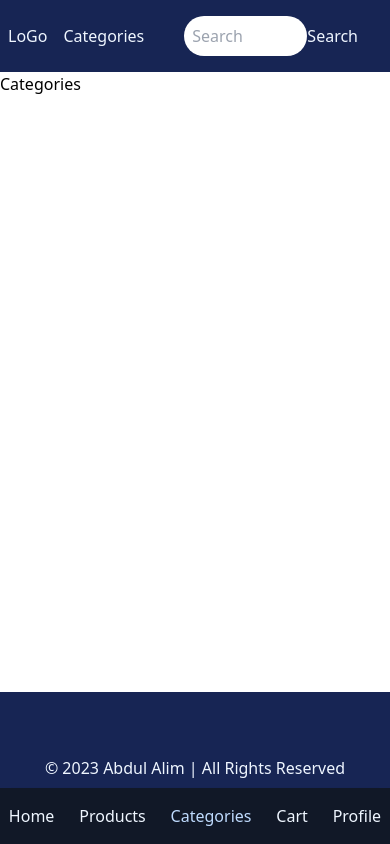
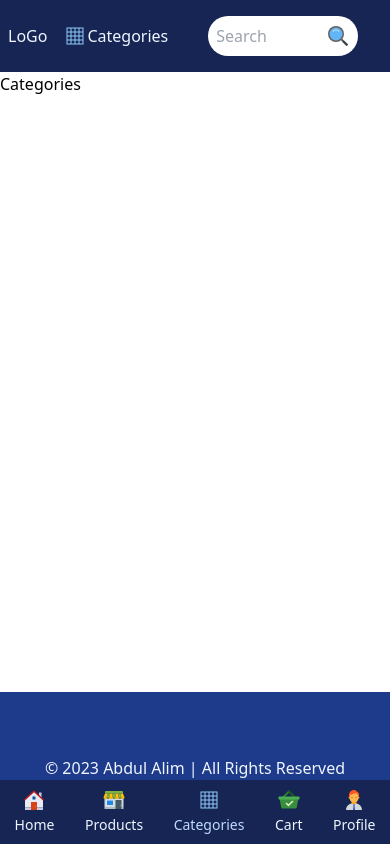
Before and after one commit to DevAbdulAlim/oxyport-next, a Next.js app: page /categories in a window 390 px wide. Built offline with nearby package versions, Linux system fonts and the light colour scheme.

Commit message:
update bottom navbar

```diff
--- a/app/(site)/components/Cart.tsx
+++ b/app/(site)/components/Cart.tsx
@@ -1,6 +1,7 @@
 "use client";
 
 import { useState } from "react";
+import { FcPaid } from "react-icons/fc";
 
 export default function Cart() {
   const [menuOpen, setMenuOpen] = useState(false);
@@ -26,7 +27,12 @@ export default function Cart() {
         </ul>
       </div>
 
-      <button onClick={toggleMenu}>Cart</button>
+      <button onClick={toggleMenu} className="flex mr-2">
+        <span className="text-2xl mr-1">
+          <FcPaid />
+        </span>
+        Cart
+      </button>
     </div>
   );
 }
--- a/app/(site)/components/CategoryDropdown.tsx
+++ b/app/(site)/components/CategoryDropdown.tsx
@@ -1,6 +1,7 @@
 "use client";
 
 import { useState } from "react";
+import { FcGrid } from "react-icons/fc";
 
 const categories = [
   "Category 1",
@@ -25,12 +26,15 @@ export default function CategoryDropdown() {
         <button
           type="button"
           id="options-menu"
-          className="hover:bg-blue-900 p-2 rounded-full focus:bg-blue-800"
+          className="hover:bg-blue-900 p-2 flex rounded-full focus:bg-blue-800"
           onClick={toggleDropdown}
           aria-haspopup="listbox"
           aria-expanded={isOpen}
         >
-          Categories
+          <span className="text-2xl">
+            <FcGrid />
+          </span>
+          <span>Categories</span>
         </button>
       </div>
 
--- a/app/(site)/components/MainNav.tsx
+++ b/app/(site)/components/MainNav.tsx
@@ -3,6 +3,7 @@ import Link from "next/link";
 import { usePathname } from "next/navigation";
 import Cart from "./Cart";
 import CategoryDropdown from "./CategoryDropdown";
+import { FcSearch } from "react-icons/fc";
 
 export default function MainNav() {
   const pathname = usePathname();
@@ -14,14 +15,19 @@ export default function MainNav() {
 
       <CategoryDropdown />
 
-      <form action="" className="grow mx-8 flex">
+      <form action="" className="relative grow mx-8 flex">
         <input
-          className="h-full w-full rounded-full p-2"
+          className="h-full w-full focus:text-blue-950  rounded-full p-2 focus:outline-none focus:ring focus:ring-blue-800"
           type="text"
           name="search"
           placeholder="Search"
         />
-        <button type="submit">Search</button>
+        <button
+          className="absolute  right-2 text-black top-2 text-2xl"
+          type="submit"
+        >
+          <FcSearch />
+        </button>
       </form>
 
       <Cart />
--- a/app/(site)/components/MobileNav.tsx
+++ b/app/(site)/components/MobileNav.tsx
@@ -1,19 +1,23 @@
 "use client";
 import Link from "next/link";
 import { usePathname } from "next/navigation";
+import { FcHome, FcShop, FcGrid, FcPaid, FcManager } from "react-icons/fc";
 
 export default function MobileNav() {
   const pathname = usePathname();
 
   return (
-    <nav className="bg-gray-900 py-4 shadow-lg fixed bottom-0 z-40 w-full md:hidden">
+    <nav className="bg-blue-950 py-2 shadow-lg fixed bottom-0 z-40 w-full md:hidden">
       <ul className="flex justify-evenly w-full space-x-4 text-blue-50">
         <li>
           <Link
             className={`${pathname === "/" ? "text-blue-200" : ""}`}
             href="/"
           >
-            Home
+            <span className="text-2xl flex justify-center">
+              <FcHome />
+            </span>
+            <span className="text-sm">Home</span>
           </Link>
         </li>
         <li>
@@ -21,7 +25,10 @@ export default function MobileNav() {
             className={`${pathname === "/products" ? "text-blue-200" : ""}`}
             href="/products"
           >
-            Products
+            <span className="text-2xl flex justify-center">
+              <FcShop />
+            </span>
+            <span className="text-sm">Products</span>
           </Link>
         </li>
         <li>
@@ -29,7 +36,10 @@ export default function MobileNav() {
             className={`${pathname === "/categories" ? "text-blue-200" : ""}`}
             href="/categories"
           >
-            Categories
+            <span className="text-2xl flex justify-center">
+              <FcGrid />
+            </span>
+            <span className="text-sm">Categories</span>
           </Link>
         </li>
         <li>
@@ -37,7 +47,10 @@ export default function MobileNav() {
             className={`${pathname === "/contact" ? "text-blue-200" : ""}`}
             href="/contact"
           >
-            Cart
+            <span className="text-2xl flex justify-center">
+              <FcPaid />
+            </span>
+            <span className="text-sm">Cart</span>
           </Link>
         </li>
         <li>
@@ -45,7 +58,10 @@ export default function MobileNav() {
             className={`${pathname === "/contact" ? "text-blue-200" : ""}`}
             href="/contact"
           >
-            Profile
+            <span className="text-2xl flex justify-center">
+              <FcManager />
+            </span>
+            <span className="text-sm">Profile</span>
           </Link>
         </li>
       </ul>
--- a/app/(site)/layout.tsx
+++ b/app/(site)/layout.tsx
@@ -22,7 +22,7 @@ export default function RootLayout({
           </div>
         </header>
         <main className="grow">{children}</main>
-        <footer className="py-16 bg-blue-950 text-blue-50 text-center">
+        <footer className="py-16 bg-blue-900 text-blue-50 text-center">
           <p>&copy; 2023 Abdul Alim | All Rights Reserved</p>
         </footer>
         <MobileNav />
--- a/package.json
+++ b/package.json
@@ -12,7 +12,8 @@
     "axios": "^1.5.1",
     "next": "13.5.6",
     "react": "^18",
-    "react-dom": "^18"
+    "react-dom": "^18",
+    "react-icons": "^4.11.0"
   },
   "devDependencies": {
     "@types/node": "^20",
```
Also changed, not shown: 1 other file (tests, documents, lock files or other folders).
